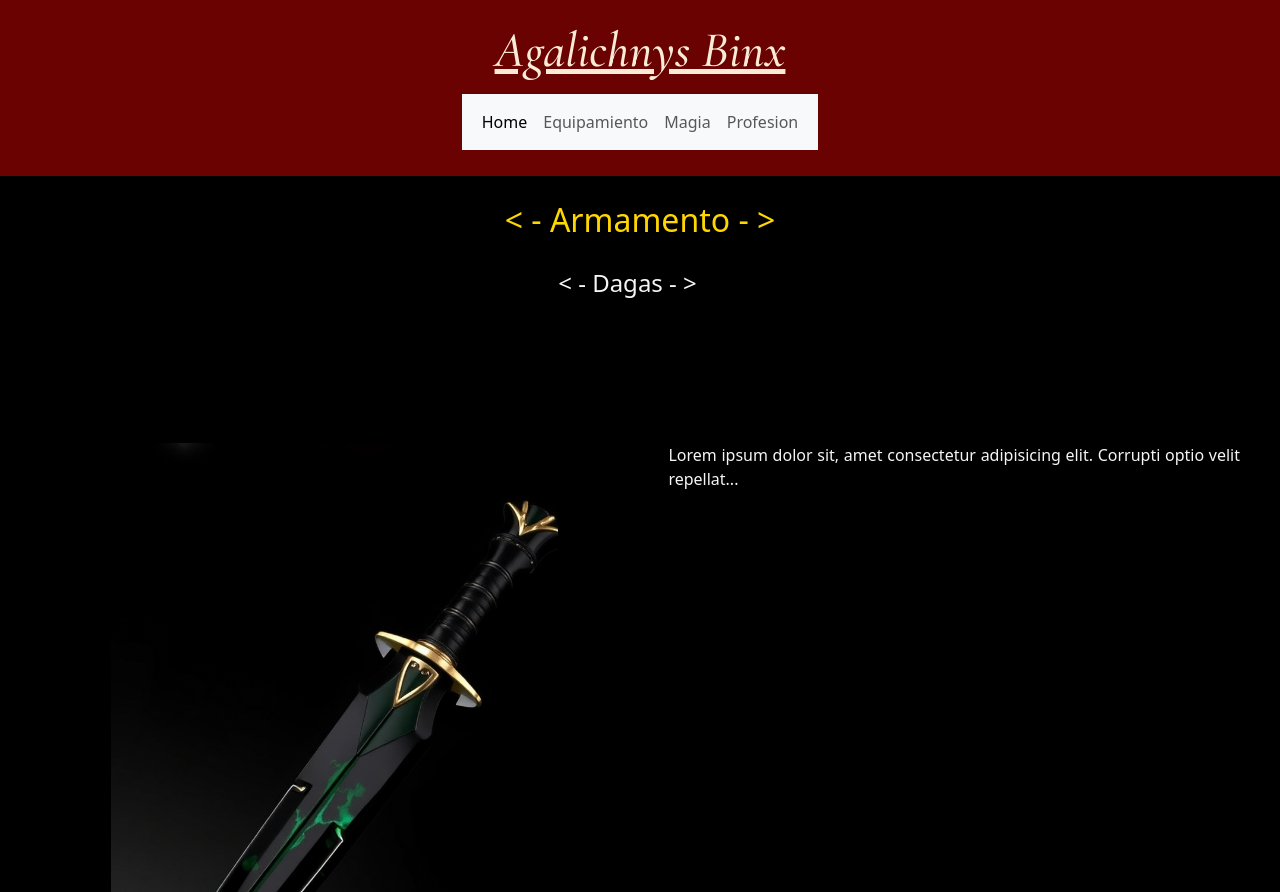
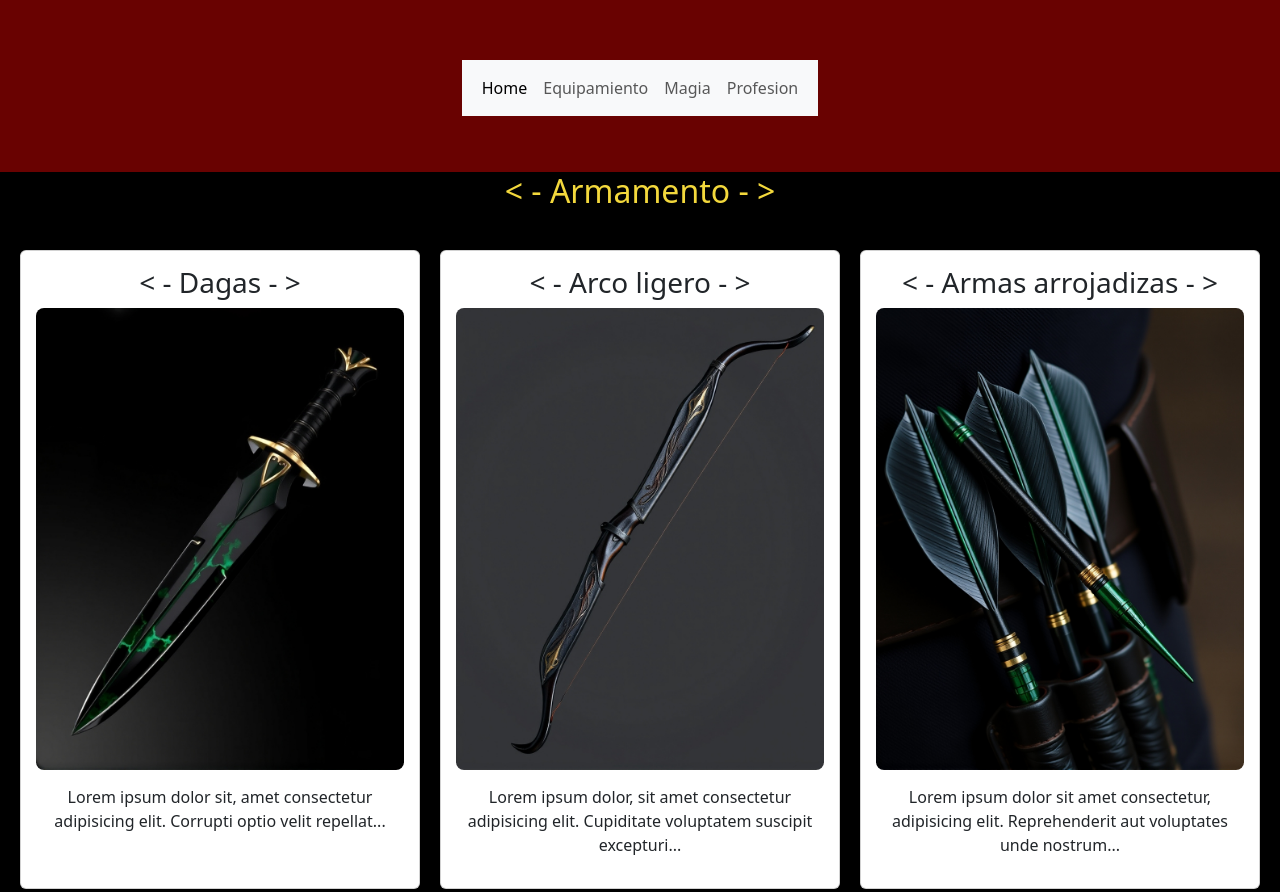
Before and after one commit to chipi-007/Entrgable2-AlvarezMatias, a plain HTML site: page pages/armamento.html in a window 1280 px wide. Shown: the top 892 px of the page. Drawn offline with nearby package versions, Linux system fonts and the light colour scheme; a web font is replaced by a local one.

Commit message:
Terminand el proyecto

```diff
--- a/css/style.css
+++ b/css/style.css
@@ -14,7 +14,7 @@ header{
     background-color: #690201;
     justify-content: center;
     align-items: center;
-    padding: 20px;
+    padding-top: 60px;
 }
 
 
@@ -45,6 +45,14 @@ main div img{
     object-fit: cover;
 }
 
+.titulo {
+    grid-row: 1;
+    text-align: center;
+    font-size: 2rem;
+    color: #fff;
+    margin-bottom: 20px;
+}
+
 /* Estilos de Footer */
 
 footer{
@@ -57,56 +65,67 @@ footer{
 
 .armamento-grid {
     display: grid;
-    grid-template-columns: 1fr;
     gap: 20px;
-    margin: 0 auto;
-    text-align: center;
-    color: whitesmoke;
+    grid-template-rows: auto 1fr; /* Dos filas: una para el título, otra para las cards */
+    grid-template-columns: 1fr; /* Solo una columna */
+    padding: 0 20px;
 }
 
-.armamento-grid .titulo {
-    grid-column: 1;
+.titulo {
+    grid-row: 1; /* Título en la primera fila */
+    text-align: center; /* Centrar el título */
     font-size: 2rem;
-    margin: 10px 0;
-    color: gold;
+    color: #f3d83c;
+    margin-bottom: 20px;
 }
 
-.armamento-grid .item {
+.card-container {
+    grid-row: 2; /* Las cards en la segunda fila */
     display: grid;
-    grid-template-columns: auto 1fr;
-    padding-right: 25px;
-    gap: 15px;
-    align-items: start;
+    gap: 20px;
+    grid-template-columns: repeat(auto-fill, minmax(250px, 1fr)); /* Las cards se distribuirán en varias columnas */
 }
 
-.armamento-grid .item h3 {
-    grid-column: 1 / -1; /* Hace que el título abarque las dos columnas */
+.card, .card-magia {
+    background-color: #fff;
+    border: 1px solid #ddd;
+    border-radius: 8px;
+    padding: 15px;
+    box-shadow: 0 4px 8px rgba(0, 0, 0, 0.1);
     text-align: center;
-    margin-bottom: 10px;
-    font-size: 1.5rem;
+    transition: transform 0.3s ease-in-out;
 }
 
-.armamento-grid .item img {
-    max-width: 70%;
-    align-self: center;
-    justify-self: center;
+.card img {
+    width: 100%;
+    height: auto;
+    border-radius: 8px;
+    margin-bottom: 15px;
 }
 
-.armamento-grid .item p {
-    margin: 0;
-    text-align: justify;
+.card, .card-magia h3 {
+    font-size: 1.5rem;
+    color: #333;
+    margin-bottom: 10px;
+}
+
+.card, .card-magia p {
+    font-size: 1rem;
+    color: #666;
+}
+
+/* Media Query para pantallas mayores de 600px (Tablet) */
+@media (min-width: 600px) {
+    .armamento-grid {
+        grid-template-columns: 1fr; /* Para mantener la única columna general */
+    }
+
+    .card-container {
+        grid-template-columns: repeat(3, 2fr);
+    }
 }
 
 /* Estilos de Equipamiento */
-
-h1.titulo {
-    text-align: center;
-    font-size: 2rem;
-    margin-bottom: 20px;
-    color: #444;
-}
-
-/* Lista estilizada */
 .equipamiento-lista {
     list-style: none;
     padding: 0;
@@ -144,3 +163,17 @@ h1.titulo {
     line-height: 1.5;
     color: #666;
 }
+/* Estilos de Profesion */
+
+.item-profesion{
+    list-style: none;
+}
+/* Estilos de magia */
+
+
+.card-magia img {
+    width: 50%;
+    height: auto;
+    border-radius: 8px;
+    margin-bottom: 15px;
+}
--- a/pages/armamento.html
+++ b/pages/armamento.html
@@ -19,8 +19,6 @@
     </head>
     <body>
         <header>
-            <h1>Agalichnys Binx</h1>
-
             <!-- menu de navegacion -->
 
             <nav class="navbar navbar-expand-lg bg-body-tertiary">
@@ -49,20 +47,22 @@
         </header>
         <main class="armamento-grid">
             <h1 class="titulo"> < - Armamento - > </h1>
-            <div class="item">
+            <div class="card-container">
+                <div class="card">
                     <h3> < - Dagas - > </h3>
                     <img src="../images/Daga.png" alt="Modelo de una de las dagas que tiene Binx">
                     <p>Lorem ipsum dolor sit, amet consectetur adipisicing elit. Corrupti optio velit repellat...</p>
                 </div>
-            <div class="item">
+                <div class="card">
                     <h3> < - Arco ligero - > </h3>
                     <img src="../images/Arco.png" alt="Arco ligero que utiliza Binx">
                     <p>Lorem ipsum dolor, sit amet consectetur adipisicing elit. Cupiditate voluptatem suscipit excepturi...</p>
                 </div>
-            <div class="item">
+                <div class="card">
                     <h3> < - Armas arrojadizas - > </h3>
                     <img src="../images/Dardos.png" alt="Imagen de los dardos que hay en su cinturón">
                     <p>Lorem ipsum dolor sit amet consectetur, adipisicing elit. Reprehenderit aut voluptates unde nostrum...</p>
+                </div>
             </div>
         </main>
 
```
Also changed, not shown: index.html (+0 -4 lines), pages/equipamiento.html (+0 -3 lines), pages/magia.html (+35 -4 lines), pages/profesion.html (+23 -4 lines). Lines whose indentation alone changed are shown as unchanged.
